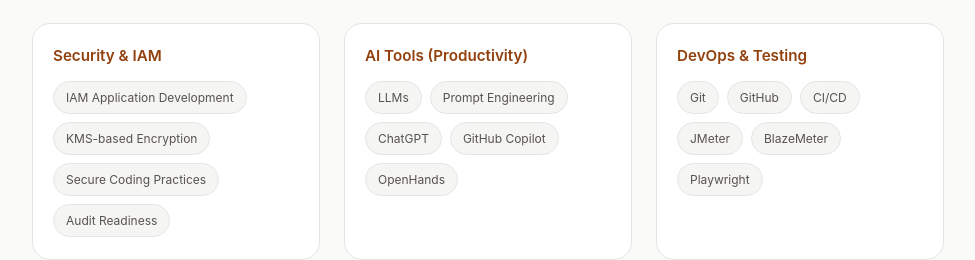
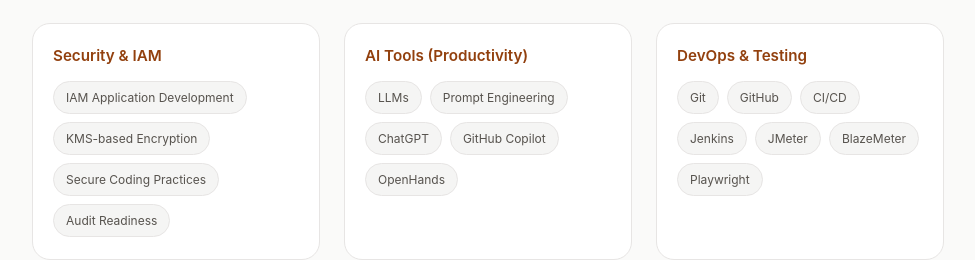
Before and after one commit to raydar0803/aindrila-portfolio, a React (Vite) app in the folder aindrila-portfolio/: page / in a window 1280 px wide. Shown: the part 3720-3980 px from the top of the page, without its empty margins (152-1127 px from the left). Built offline with nearby package versions, Linux system fonts and the light colour scheme.

Commit message:
bug fixes

```diff
--- a/aindrila-portfolio/src/components/Skills.jsx
+++ b/aindrila-portfolio/src/components/Skills.jsx
@@ -50,6 +50,7 @@
           'Git',
           'GitHub',
           'CI/CD',
+          'Jenkins',
           'JMeter',
           'BlazeMeter',
           'Playwright',
```
